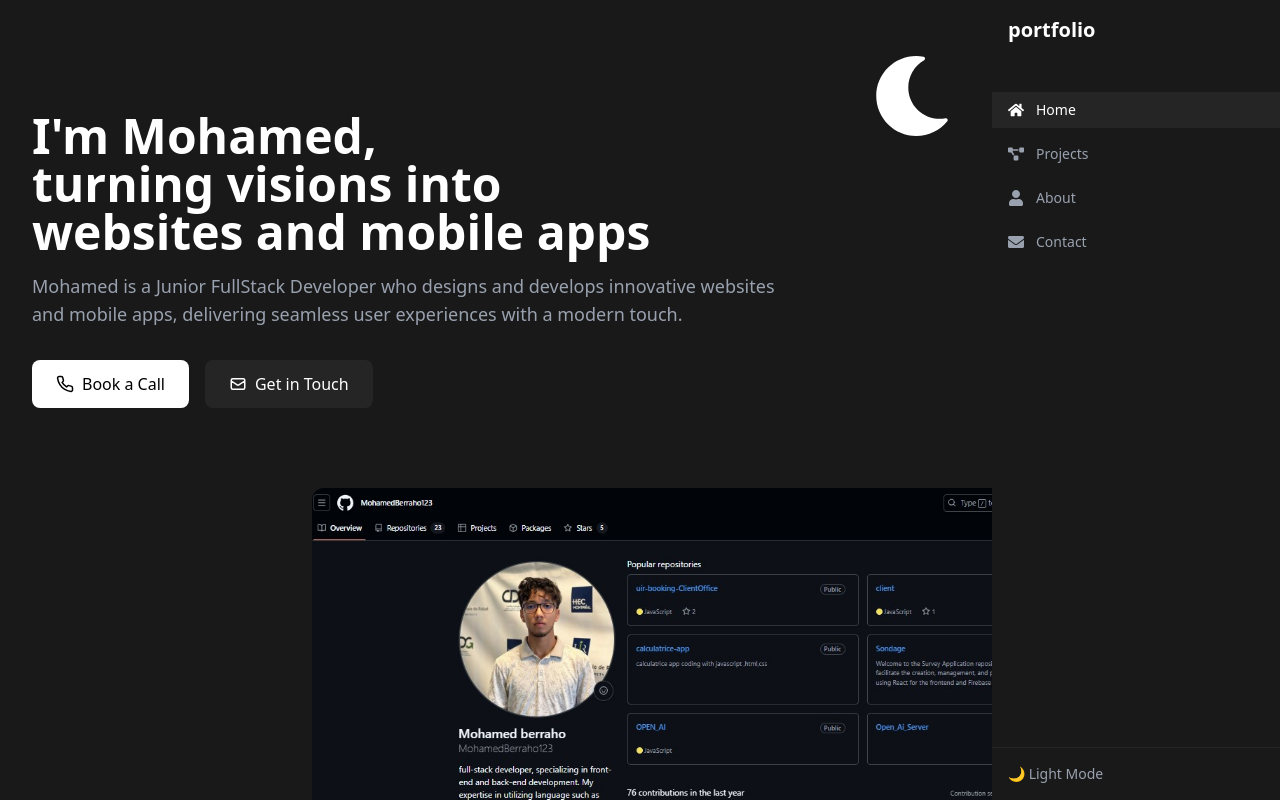
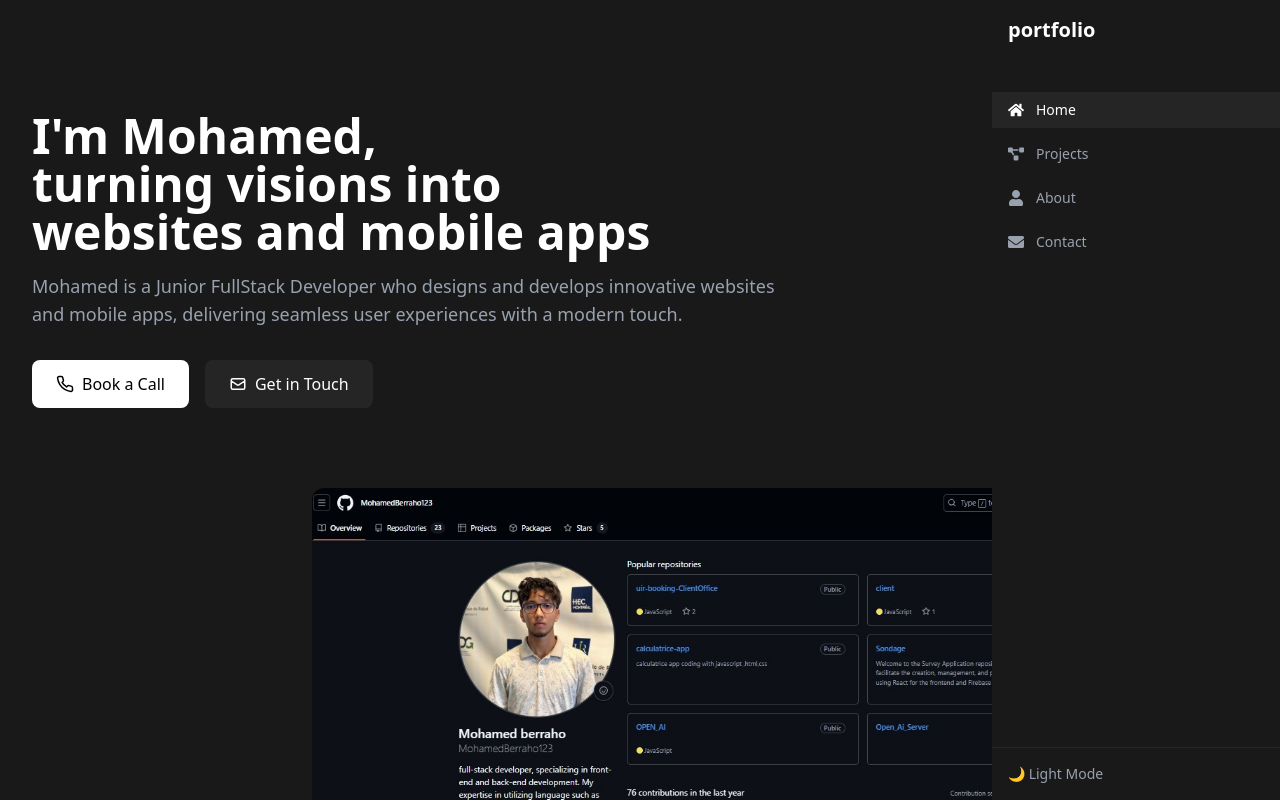
Before and after one commit to MohamedBerraho123/portfoliohostmohamed, a React (Vite) app: page / in a window 1280 px wide. Shown: the top 800 px of the page. Built offline with nearby package versions, Linux system fonts and the light colour scheme.

Commit message:
fixe icon

```diff
--- a/src/components/main.jsx
+++ b/src/components/main.jsx
@@ -147,40 +147,7 @@ const MainContent = ({ isDarkMode, isTransitioning }) => {
             ${isTransitioning ? 'pointer-events-none' : ''}`}
         >
             <div className="max-w-7xl mx-auto px-4 py-8 sm:px-6 lg:px-8 lg:pr-80">
-                {/* Theme Icon with Animation */}
-                <div className="fixed top-12 right-20 lg:right-80 text-4xl p-2 z-10">
-                    <AnimatePresence mode="wait">
-                        {isDarkMode ? (
-                            <motion.div
-                                key="moon"
-                                variants={iconVariants}
-                                initial="initial"
-                                animate="animate"
-                                exit="exit"
-                                whileHover={{ scale: 1.2 }}
-                                whileTap={{ scale: 0.9 }}
-                                className="cursor-pointer"
-                            >
-                                <FaMoon className="text-white w-20 h-20 transition-colors duration-500 ease-in-out" />
-                            </motion.div>
-                        ) : (
-                            <motion.div
-                                key="sun"
-                                variants={iconVariants}
-                                initial="initial"
-                                animate="animate"
-                                exit="exit"
-                                whileHover={{ scale: 1.2 }}
-                                whileTap={{ scale: 0.9 }}
-                                className="cursor-pointer"
-                            >
-                                <FaSun className="text-yellow-500 w-20 h-20 transition-colors duration-500 ease-in-out" />
-                            </motion.div>
-                        )}
-                    </AnimatePresence>
-                </div>
-
-                {/* Hero Section */}
+                {/* Theme Icon with Animation */} {/* Hero Section */}
                 <div className="max-w-3xl pt-20">
                     <h1 className="text-4xl sm:text-5xl font-bold mb-4">
                         I'm Mohamed,
```
